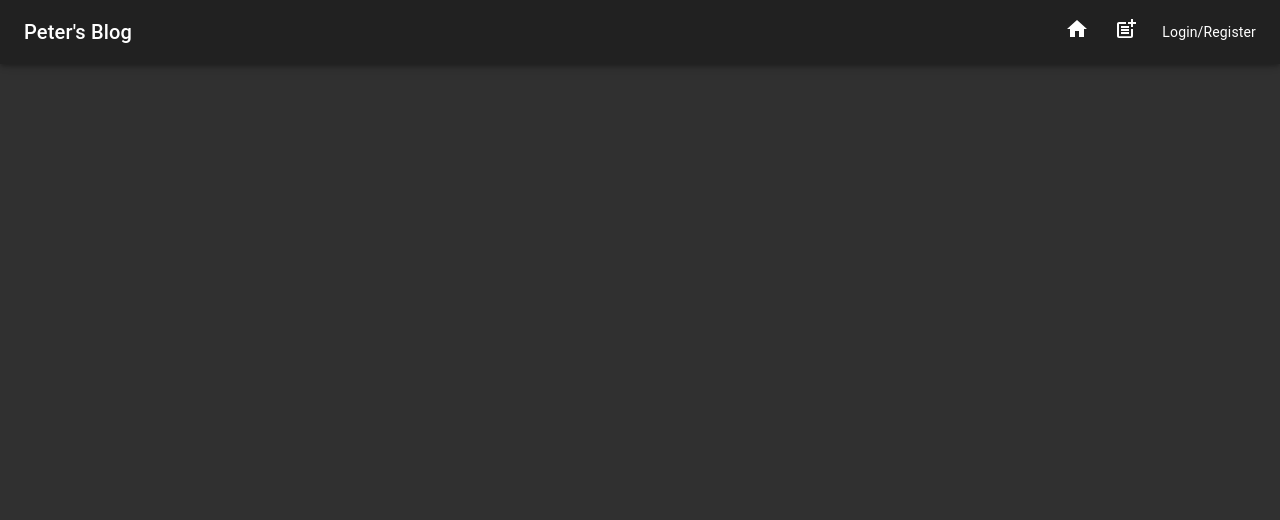
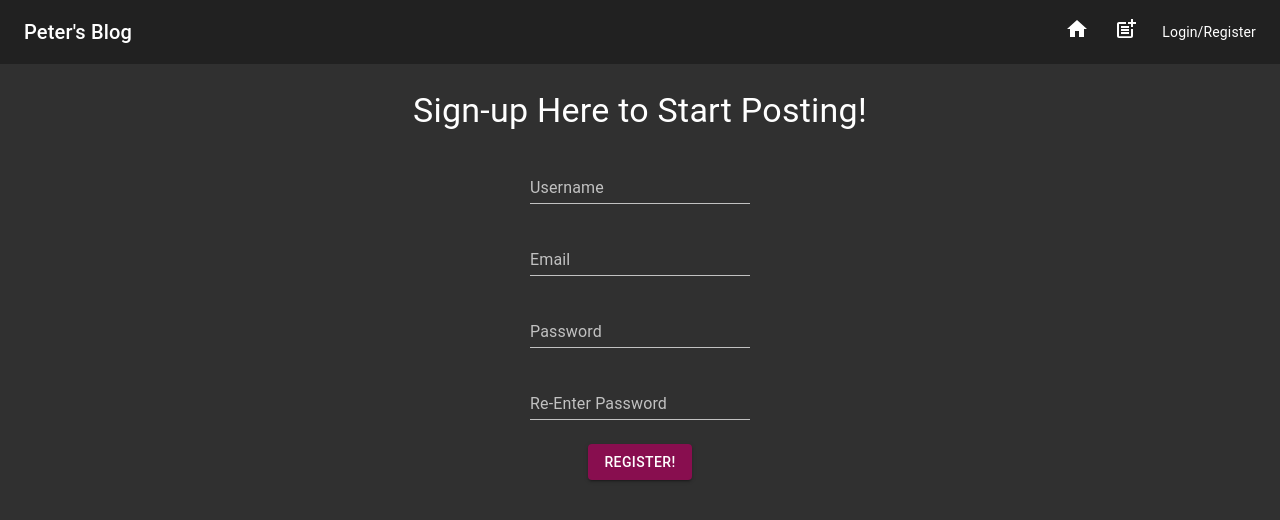
Before and after one commit to PetDios9/MERNBlog, a React (Create React App) app in the folder client/: page /register in a window 1280 px wide. Shown: the top 520 px of the page. Built offline with nearby package versions, Linux system fonts and the light colour scheme.

Commit message:
added skeleton register page with client side routes

```diff
--- a/client/src/App.js
+++ b/client/src/App.js
@@ -7,6 +7,7 @@ import BlogDetails from './Pages/BlogDetails';
 import CreateBlog from './Pages/CreateBlog';
 import Homepage from './Pages/Homepage';
 import LoginPage from './Pages/LoginPage';
+import RegisterPage from './Pages/RegisterPage';
 
 const theme = createMuiTheme({
   palette: {
@@ -52,6 +53,9 @@ function App() {
             <Route path="/login">
               <LoginPage />
             </Route>
+            <Route path="/register">
+              <RegisterPage />
+            </Route>
           </Switch>
         </div>
       </Router>
--- a/client/src/Pages/LoginPage.js
+++ b/client/src/Pages/LoginPage.js
@@ -1,5 +1,6 @@
 import { Typography, Grid, TextField, Button } from '@material-ui/core'
 import {React, useState} from 'react'
+import {Link} from 'react-router-dom'
 
 export default function LoginPage() {
     const [usernameField, setUsernameField] = useState('')
@@ -7,6 +8,7 @@ export default function LoginPage() {
 
     return(
         <div>
+            <form autoComplete="off" noValidate >
                 <Grid
                     container
                     spacing={3}
@@ -14,23 +16,36 @@ export default function LoginPage() {
                     justify="center"
                     alignItems="center"
                 >
-                <Grid item xs="12">
+                    <Grid item xs={12}>
                         <Typography variant="h4">
-                        Login
+                            Login!
                         </Typography>
                     </Grid>
-                <Grid item xs='12'>
+                    <Grid item xs={12}>
                         <TextField label="Username" color="secondary" />
                     </Grid>
-                <Grid item xs='12'>
+                    <Grid item xs={12}>
                         <TextField label="Password" color="secondary" />
                     </Grid>
-                <Grid item xs='12'>
+                    <Grid item xs={12}>
                         <Button color="secondary" variant="contained">
                             Sign On
                         </Button>
                     </Grid>
+                    <Grid item xs={12}>
+                        <Typography variant="body1">
+                            Not a user yet? Click here to register!
+                        </Typography>
                     </Grid>
+                    <Grid item xs={12}>
+                        <Link to="/register">
+                            <Button color="secondary" variant="contained">
+                                Register!
+                            </Button>
+                        </Link>
+                    </Grid>
+                </Grid>
+            </form>
         </div>
     )
 }
--- /dev/null
+++ b/client/src/Pages/RegisterPage.js
@@ -0,0 +1,41 @@
+import { Button, Grid, TextField, Typography } from '@material-ui/core'
+import {React, useState} from 'react'
+
+export default function RegisterPage(){
+    return(
+        <div>
+            <form autoComplete="off" noValidate >
+                <Grid
+                    container
+                    spacing={3}
+                    direction="column"
+                    justify="center"
+                    alignItems="center"
+                >
+                    <Grid item xs={12}>
+                        <Typography variant="h4">
+                            Sign-up Here to Start Posting!
+                        </Typography>
+                    </Grid>
+                    <Grid item xs={12}>
+                        <TextField color="secondary" label="Username" />
+                    </Grid>
+                    <Grid item xs={12}>
+                        <TextField color="secondary" label="Email" />
+                    </Grid>
+                    <Grid item xs={12}>
+                        <TextField color="secondary" label="Password" />
+                    </Grid>
+                    <Grid item xs={12}>
+                        <TextField color="secondary" label="Re-Enter Password" />
+                    </Grid>
+                    <Grid item xs={12}>
+                        <Button variant="contained" color="secondary">
+                            Register!
+                        </Button>
+                    </Grid>
+                </Grid>
+            </form>
+        </div>
+    )
+}
--- a/client/src/components/Header.js
+++ b/client/src/components/Header.js
@@ -21,7 +21,7 @@ export default function Header() {
     const classes = useStyles()
     return (
         <div className={classes.toolbar}>
-            <AppBar color="primary" position='fixed'>
+            <AppBar color="primary" position='fixed' elevation={0}>
                 <Toolbar>
                     <Typography variant="h6" className={classes.welcome}>
                         Peter's Blog
```
Lines whose indentation alone changed are shown as unchanged.
